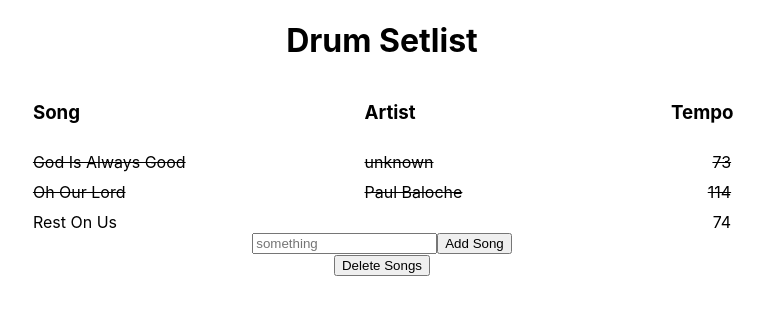
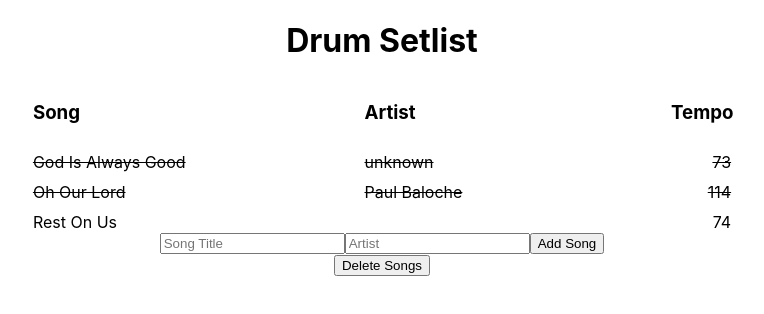
Before and after one commit to scottmo223/drum-setlist, a React (Create React App) app: page / in a window 1280 px wide. Shown: the top 314 px of the page, without its empty margins (258-1022 px from the left). Built offline with nearby package versions, Linux system fonts and the light colour scheme.

Commit message:
Adds artist input and autofocus to Song title.

```diff
--- a/src/App.js
+++ b/src/App.js
@@ -22,9 +22,9 @@ function App() {
     setSongList(filtered)
   }
 
-  const addSong = (userInput) => {
+  const addSong = (songInput, artistInput) => {
     setSongId(songId + 1)
-    let tempList = [...songList, {id: songId, title: userInput, artist: 'todo', tempo: 5, selected: false}]
+    let tempList = [...songList, {id: songId, title: songInput, artist: artistInput, tempo: 5, selected: false}]
     setSongList(tempList)
   }
 
--- a/src/NewSongForm.js
+++ b/src/NewSongForm.js
@@ -4,20 +4,28 @@ import React, { useState } from 'react'
 
 const NewSongForm = ({addSong}) => {
     const [songInput, setSongInput] = useState('')
+    const [artistInput, setArtistInput] = useState('')
 
     const handleChange = (event) => {
-        setSongInput(event.currentTarget.value)
+        if(event.target.name === 'song') {
+            setSongInput(event.currentTarget.value)
+        }else if(event.target.name === 'artist') {
+            setArtistInput(event.currentTarget.value)
+        }
     }
 
     const handleSubmit = (event) => {
         event.preventDefault()
-        addSong(songInput)
+        addSong(songInput, artistInput)
         setSongInput('')
+        setArtistInput('')
+        document.querySelector('input').focus() //this works for now - may want to be more specific later
     }
 
     return(
         <form onSubmit={handleSubmit}>
-            <input value={songInput} type='text' onChange={handleChange} placeholder='something' />
+            <input value={songInput} type='text' onChange={handleChange} placeholder='Song Title' name='song' />
+            <input value={artistInput} type='text' onChange={handleChange} placeholder='Artist' name='artist' />
             <button>Add Song</button>
         </form>
     )
```
